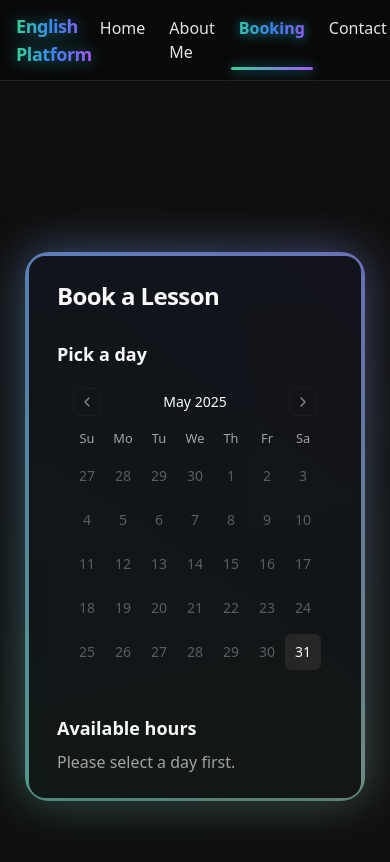
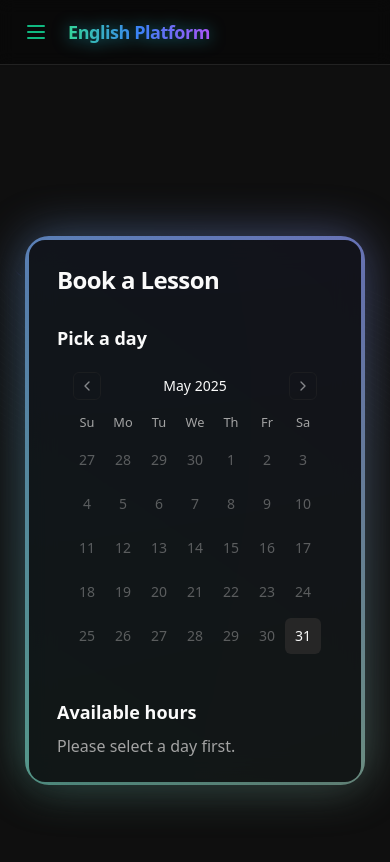
Before and after one commit to Blazej90/english-platform, a Next.js app: page /booking in a window 390 px wide. Shown: the top 862 px of the page. Built offline with nearby package versions, Linux system fonts and the light colour scheme.

Commit message:
feat(navbar): improve navigation with responsive hamburger menu, gradient link styles, and underline animation

```diff
--- a/src/components/student/student-navbar.tsx
+++ b/src/components/student/student-navbar.tsx
@@ -1,8 +1,68 @@
+// "use client";
+
+// import Link from "next/link";
+// import { usePathname } from "next/navigation";
+// import { UserButton } from "@clerk/nextjs";
+// import { cn } from "@/lib/utils";
+
+// export function StudentNavbar() {
+//   const pathname = usePathname();
+//   const links = [
+//     { href: "/dashboard", label: "Home" },
+//     { href: "/about", label: "About Me" },
+//     { href: "/booking", label: "Booking" },
+//     { href: "/contact", label: "Contact" },
+//   ];
+
+//   return (
+//     <header className="w-full border-b border-white/10 bg-white/25 dark:bg-zinc-950/25 shadow-sm backdrop-blur-[8px] z-20">
+//       <div className="px-4 md:px-8 py-3 flex items-center justify-between max-w-4xl mx-auto">
+//         <Link
+//           href="/dashboard"
+//           className="font-bold text-lg tracking-tight bg-gradient-to-r from-emerald-400 via-blue-500 to-purple-500 bg-clip-text text-transparent drop-shadow-[0_1px_8px_rgba(34,211,238,0.55)]"
+//         >
+//           English Platform
+//         </Link>
+//         <nav className="flex gap-2 sm:gap-4 text-base font-medium">
+//           {links.map(({ href, label }) => {
+//             const isActive = pathname === href;
+//             return (
+//               <Link
+//                 key={href}
+//                 href={href}
+//                 className={cn(
+//                   "relative px-2 py-1 rounded-md transition-all duration-200 outline-none",
+//                   isActive
+//                     ? "font-bold bg-gradient-to-r from-emerald-400 via-blue-500 to-purple-500 bg-clip-text text-transparent drop-shadow-[0_1px_6px_rgba(34,211,238,0.65)]"
+//                     : "text-zinc-700 dark:text-zinc-200",
+//                   "after:content-[''] after:absolute after:left-0 after:-bottom-0.5 after:h-[2.5px] after:rounded-full after:transition-all after:duration-300 after:w-full",
+//                   isActive
+//                     ? "after:scale-x-100 after:bg-gradient-to-r after:from-emerald-400 after:to-purple-500"
+//                     : "after:scale-x-0 hover:after:scale-x-100 hover:after:bg-gradient-to-r hover:after:from-emerald-400 hover:after:to-purple-500",
+//                   "hover:text-emerald-400"
+//                 )}
+//                 style={{
+//                   paddingBottom: "0.2rem",
+//                 }}
+//               >
+//                 {label}
+//               </Link>
+//             );
+//           })}
+//         </nav>
+//         <UserButton afterSignOutUrl="/" />
+//       </div>
+//     </header>
+//   );
+// }
+
 "use client";
 
 import Link from "next/link";
 import { usePathname } from "next/navigation";
 import { UserButton } from "@clerk/nextjs";
+import { Sheet, SheetContent, SheetTrigger } from "@/components/ui/sheet";
+import { Menu } from "lucide-react";
 import { cn } from "@/lib/utils";
 
 export function StudentNavbar() {
@@ -17,6 +77,59 @@ export function StudentNavbar() {
   return (
     <header className="w-full border-b border-white/10 bg-white/25 dark:bg-zinc-950/25 shadow-sm backdrop-blur-[8px] z-20">
       <div className="px-4 md:px-8 py-3 flex items-center justify-between max-w-4xl mx-auto">
+        {/* Mobile hamburger */}
+        <div className="flex md:hidden items-center w-full">
+          <Sheet>
+            <SheetTrigger asChild>
+              <button className="p-2 rounded-md focus:outline-none bg-transparent hover:bg-emerald-100/30 dark:hover:bg-zinc-800 transition">
+                <Menu className="h-6 w-6 text-emerald-500" />
+              </button>
+            </SheetTrigger>
+            <SheetContent
+              side="left"
+              className="w-4/5 max-w-xs bg-white/90 dark:bg-zinc-950/90 backdrop-blur-xl border-none"
+            >
+              <nav className="flex flex-col gap-3 mt-6 text-base font-medium">
+                {links.map(({ href, label }) => {
+                  const isActive = pathname === href;
+                  return (
+                    <Link
+                      key={href}
+                      href={href}
+                      className={cn(
+                        "relative px-2 py-2 rounded-md transition-all duration-200 outline-none",
+                        isActive
+                          ? "font-bold bg-gradient-to-r from-emerald-400 via-blue-500 to-purple-500 bg-clip-text text-transparent drop-shadow-[0_1px_6px_rgba(34,211,238,0.65)]"
+                          : "text-zinc-700 dark:text-zinc-200",
+                        "after:content-[''] after:absolute after:left-0 after:-bottom-0.5 after:h-[2.5px] after:rounded-full after:transition-all after:duration-300 after:w-full",
+                        isActive
+                          ? "after:scale-x-100 after:bg-gradient-to-r after:from-emerald-400 after:to-purple-500"
+                          : "after:scale-x-0 hover:after:scale-x-100 hover:after:bg-gradient-to-r hover:after:from-emerald-400 hover:after:to-purple-500",
+                        "hover:text-emerald-400"
+                      )}
+                      style={{ paddingBottom: "0.2rem" }}
+                    >
+                      {label}
+                    </Link>
+                  );
+                })}
+              </nav>
+            </SheetContent>
+          </Sheet>
+
+          <Link
+            href="/dashboard"
+            className="ml-3 font-bold text-lg tracking-tight bg-gradient-to-r from-emerald-400 via-blue-500 to-purple-500 bg-clip-text text-transparent drop-shadow-[0_1px_8px_rgba(34,211,238,0.55)]"
+          >
+            English Platform
+          </Link>
+          <div className="ml-auto">
+            <UserButton afterSignOutUrl="/" />
+          </div>
+        </div>
+
+        {/* Desktop */}
+        <div className="hidden md:flex items-center w-full justify-between">
           <Link
             href="/dashboard"
             className="font-bold text-lg tracking-tight bg-gradient-to-r from-emerald-400 via-blue-500 to-purple-500 bg-clip-text text-transparent drop-shadow-[0_1px_8px_rgba(34,211,238,0.55)]"
@@ -41,9 +154,7 @@ export function StudentNavbar() {
                       : "after:scale-x-0 hover:after:scale-x-100 hover:after:bg-gradient-to-r hover:after:from-emerald-400 hover:after:to-purple-500",
                     "hover:text-emerald-400"
                   )}
-                style={{
-                  paddingBottom: "0.2rem",
-                }}
+                  style={{ paddingBottom: "0.2rem" }}
                 >
                   {label}
                 </Link>
@@ -52,6 +163,7 @@ export function StudentNavbar() {
           </nav>
           <UserButton afterSignOutUrl="/" />
         </div>
+      </div>
     </header>
   );
 }
```
Lines whose indentation alone changed are shown as unchanged.
